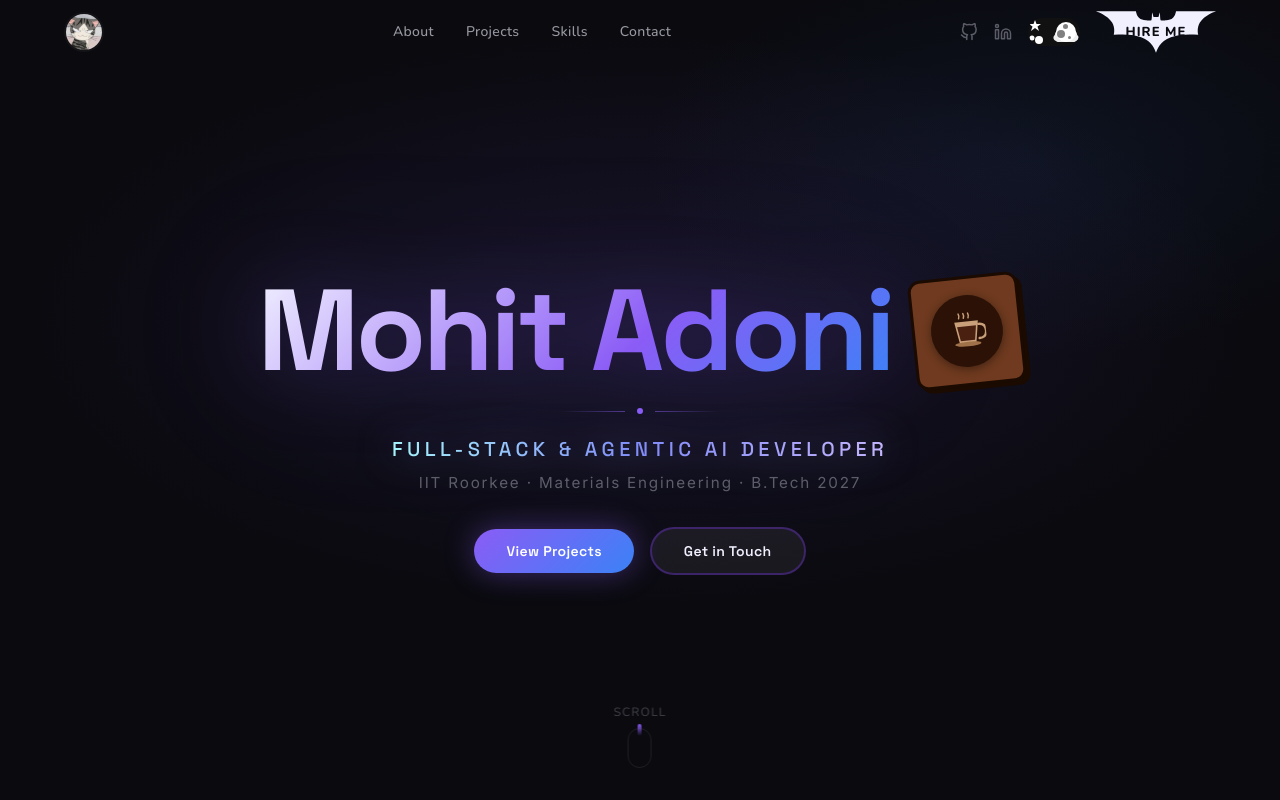
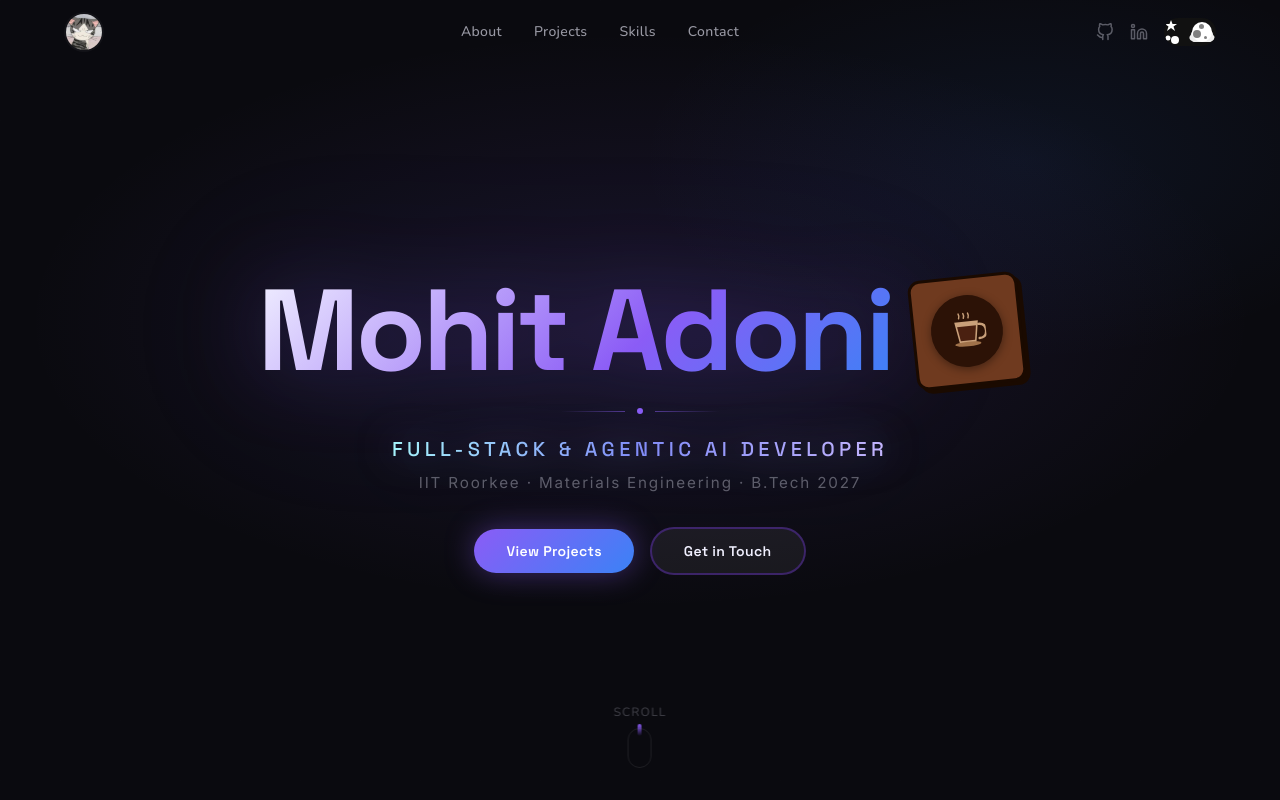
Before and after one commit to genosis18m/genosis18m.github.io, a Next.js app: page / in a window 1280 px wide. Shown: the top 800 px of the page. Built offline with nearby package versions, Linux system fonts and the light colour scheme.

Commit message:
style: Remove Hire Me button from navbar

```diff
--- a/components/Navbar.tsx
+++ b/components/Navbar.tsx
@@ -157,16 +157,6 @@ export default function Navbar() {
 
             <ThemeToggle />
 
-            {/* Hire Me — blob mask hover animation, opens Gmail */}
-            <a
-              href={HIRE_ME_HREF}
-              target="_blank"
-              rel="noopener noreferrer"
-              className="hire-me-wrapper"
-              aria-label="Hire Me"
-            >
-              <span className="hire-me-label">Hire Me</span>
-            </a>
           </div>
 
           {/* Mobile: ThemeToggle + hamburger */}
@@ -224,15 +214,6 @@ export default function Navbar() {
             >
               <FiLinkedin size={18} />
             </a>
-            <a
-              href={HIRE_ME_HREF}
-              target="_blank"
-              rel="noopener noreferrer"
-              className="text-xs font-cartoon font-semibold px-3 py-1 rounded-full"
-              style={{ background: 'linear-gradient(135deg,#8B5CF6,#3B82F6)', color: 'white' }}
-            >
-              Hire Me
-            </a>
           </div>
         </div>
       </div>
```
